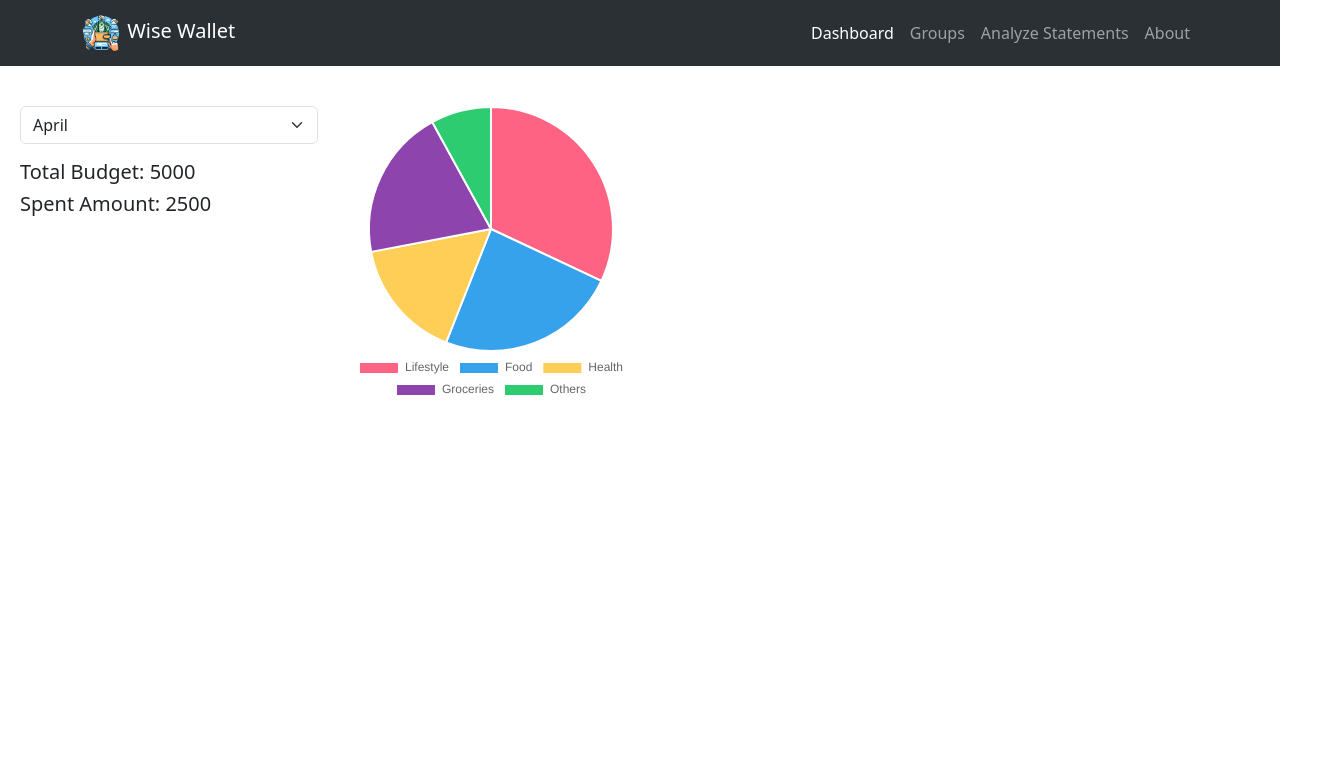
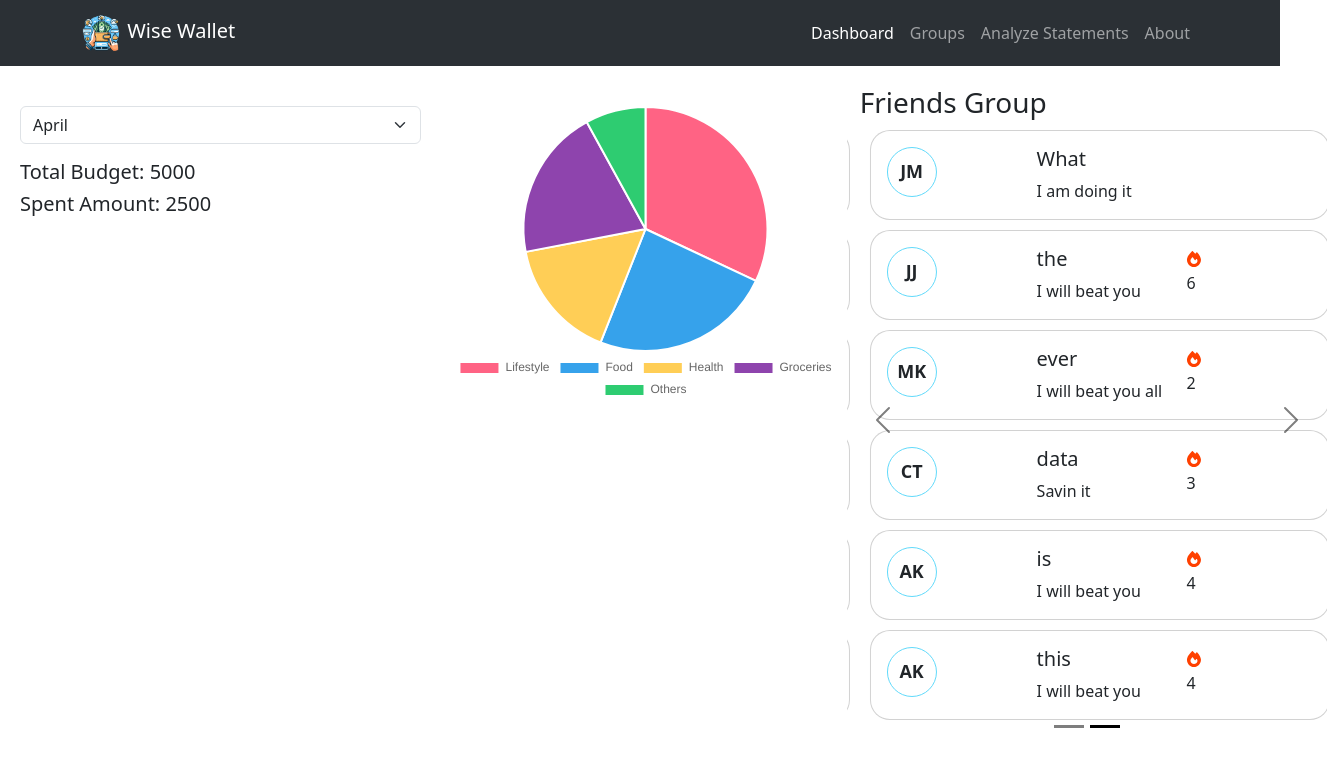
Before and after one commit to AbhilashKotha/wise-wallet, a React (Create React App) app in the folder client-app/: page /dashboard in a window 1280 px wide. Shown: the top 766 px of the page, 1327 px wide, since content can reach past the window. Built offline with nearby package versions, Linux system fonts and the light colour scheme.

Commit message:
corrections

```diff
--- a/client-app/src/Components/Leaderboardcontainer.js
+++ b/client-app/src/Components/Leaderboardcontainer.js
@@ -4,7 +4,7 @@ import { faFire } from '@fortawesome/free-solid-svg-icons';
 import { Card, CardBody, CardTitle, Image, Row, Col } from 'react-bootstrap';
 import Carousel from 'react-bootstrap/Carousel';
 import Leaderboard from './Leaderboard';
-
+import '../styles/LeaderBoard.css'
 const LeaderboardContainer = () => {
     // Sort data in descending order based on rank, then streak as tiebreaker
     const familyData = [
--- a/client-app/src/components/DashboardComponent.js
+++ b/client-app/src/components/DashboardComponent.js
@@ -1,21 +1,24 @@
 import React from 'react';
 import '../styles/DashboardComponent.css'; // Import your CSS file
 import PersonalDataChart from './PersonalDataChartComponent';
+import LeaderboardContainer from './Leaderboardcontainer'
 const DashboardComponent = () => {
     return (
         <div className="dashboard-container">
-            <div className="col-md-6">
+            <div className="col-md-8">
                 <div className="row">
-                        <PersonalDataChart />
+                    <PersonalDataChart />
                 </div>
                 <div className="row">
 
                 </div>
-                <div className="col-md-6">
-                </div>
+            </div>
+
+            <div className="col-md-4">
+                <LeaderboardContainer />
             </div>
         </div>
-            );
-            };
+    );
+};
 
 export default DashboardComponent;
--- a/client-app/src/index.js
+++ b/client-app/src/index.js
@@ -3,7 +3,6 @@ import ReactDOM from 'react-dom/client';
 import './index.css';
 import App from './App';
 import reportWebVitals from './reportWebVitals';
-import 'bootstrap/dist/css/bootstrap.min.css';
 
 const root = ReactDOM.createRoot(document.getElementById('root'));
 root.render(
--- a/client-app/src/styles/DashboardComponent.css
+++ b/client-app/src/styles/DashboardComponent.css
@@ -1,4 +1,5 @@
 .dashboard-container {
     /* Add styles for the overall dashboard container */
     margin: 20px; /* Adjust margins as needed */
+    display: flex;
   }
--- /dev/null
+++ b/client-app/src/styles/LeaderBoard.css
@@ -0,0 +1,16 @@
+
+.initials{
+    font-size: large;
+    border: 1px solid #61dafb;
+    border-radius: 50%;
+    height: 50px;
+    width: 50px;
+    text-align: center;
+    vertical-align: middle;
+    align-content: center;
+    font-weight: 700;
+  }
+  p {
+    margin: 0;
+    padding: 0;
+  }
```
Also changed, not shown: client-app/src/App.css (+0 -16 lines), 2 other files (tests, documents, lock files or other folders).
